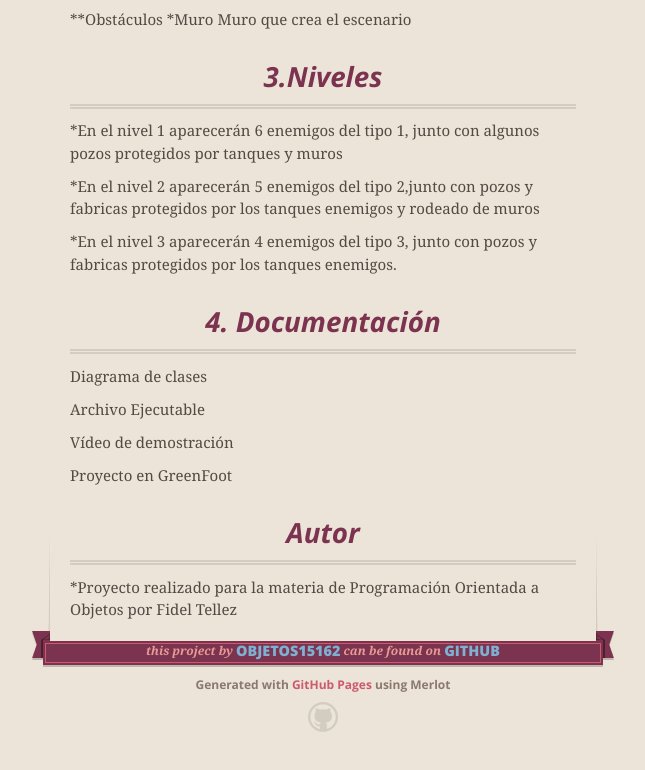
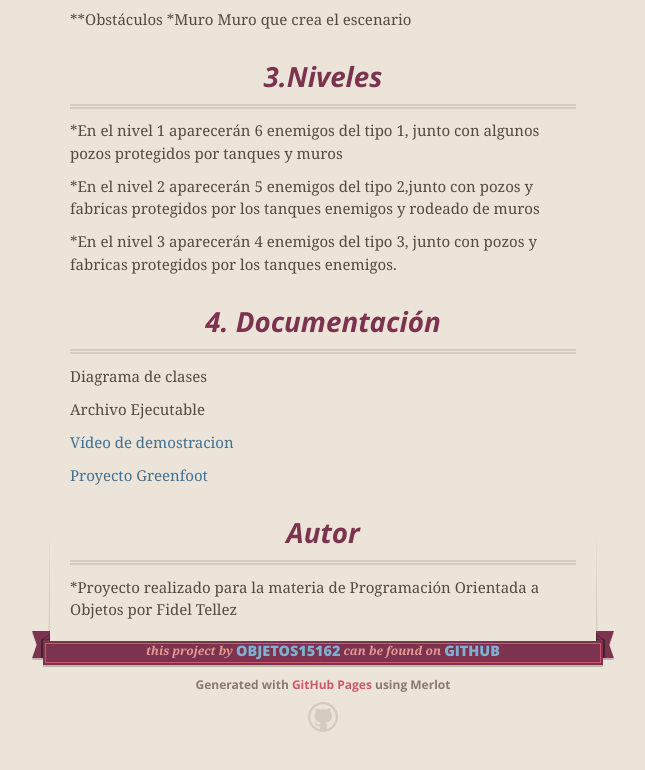
Before and after one commit to objetos15162/Tank-battle, a plain HTML site: page index.html in a window 1280 px wide. Shown: the part 1043-1813 px from the top of the page, without its empty margins (317-962 px from the left). Drawn offline with nearby package versions, Linux system fonts and the light colour scheme.

Commit message:
Create gh-pages branch via GitHub

```diff
--- a/index.html
+++ b/index.html
@@ -98,9 +98,9 @@ El jugador puede moverse con las teclas de dirección: izquierda, derecha y arri
 
 <p>Archivo Ejecutable</p>
 
-<p>Vídeo de demostración</p>
+<p><a href="https://www.youtube.com/watch?v=mkr9uqXPNZ8">Vídeo de demostracion</a></p>
 
-<p>Proyecto en GreenFoot</p>
+<p><a href="http://www.greenfoot.org/scenarios/16841">Proyecto Greenfoot</a></p>
 
 <h3>
 <a id="autor" class="anchor" href="#autor" aria-hidden="true"><span aria-hidden="true" class="octicon octicon-link"></span></a>Autor</h3>
```
Also changed, not shown: params.json (+1 -1 lines).
